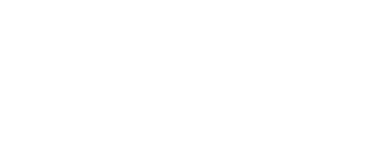
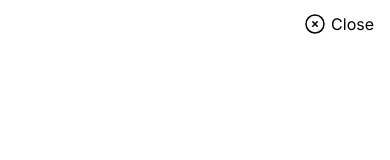
Before and after one commit to Laumak/nextjs-blog, a Next.js app: page / in a window 390 px wide. Both pictures are taken after a click on the button "Menu". Shown: the top 160 px of the page. Built offline with nearby package versions, Linux system fonts and the light colour scheme.

Commit message:
Add "Close" text to mobile nav close button

```diff
--- a/src/app/components/Navigation.tsx
+++ b/src/app/components/Navigation.tsx
@@ -34,20 +34,23 @@
         <h1 className="text-3xl">Blog</h1>
       </Link>
 
-      <button type="button" aria-controls="main-navigation">
+      <button type="button" aria-controls="main-navigation" className="z-20">
         {mobileNavOpen ? (
-          <XCircleIcon
-            className="w-6 h-6 md:hidden z-20"
+          <span
+            className="flex justify-center items-center md:hidden"
             onClick={() => handleOnMobileNavClick(!mobileNavOpen)}
-          />
+          >
+            <XCircleIcon className="w-6 h-6 mr-1" />
+            Close
+          </span>
         ) : (
-          <div
+          <span
             className="flex justify-center items-center md:hidden"
             onClick={() => handleOnMobileNavClick(!mobileNavOpen)}
           >
             <Bars3Icon className="w-6 h-6 mr-2" />
             Menu
-          </div>
+          </span>
         )}
       </button>
 
```
